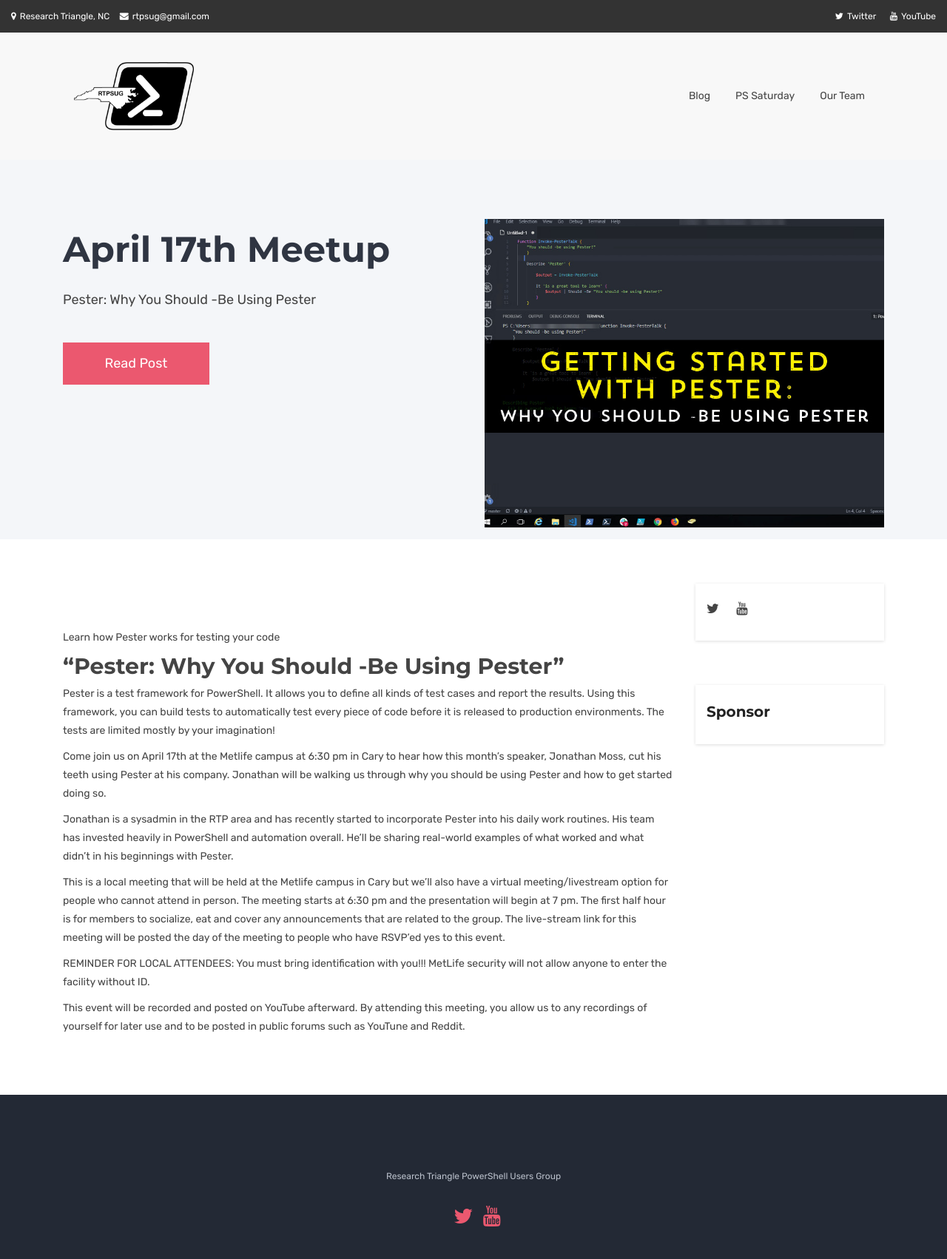
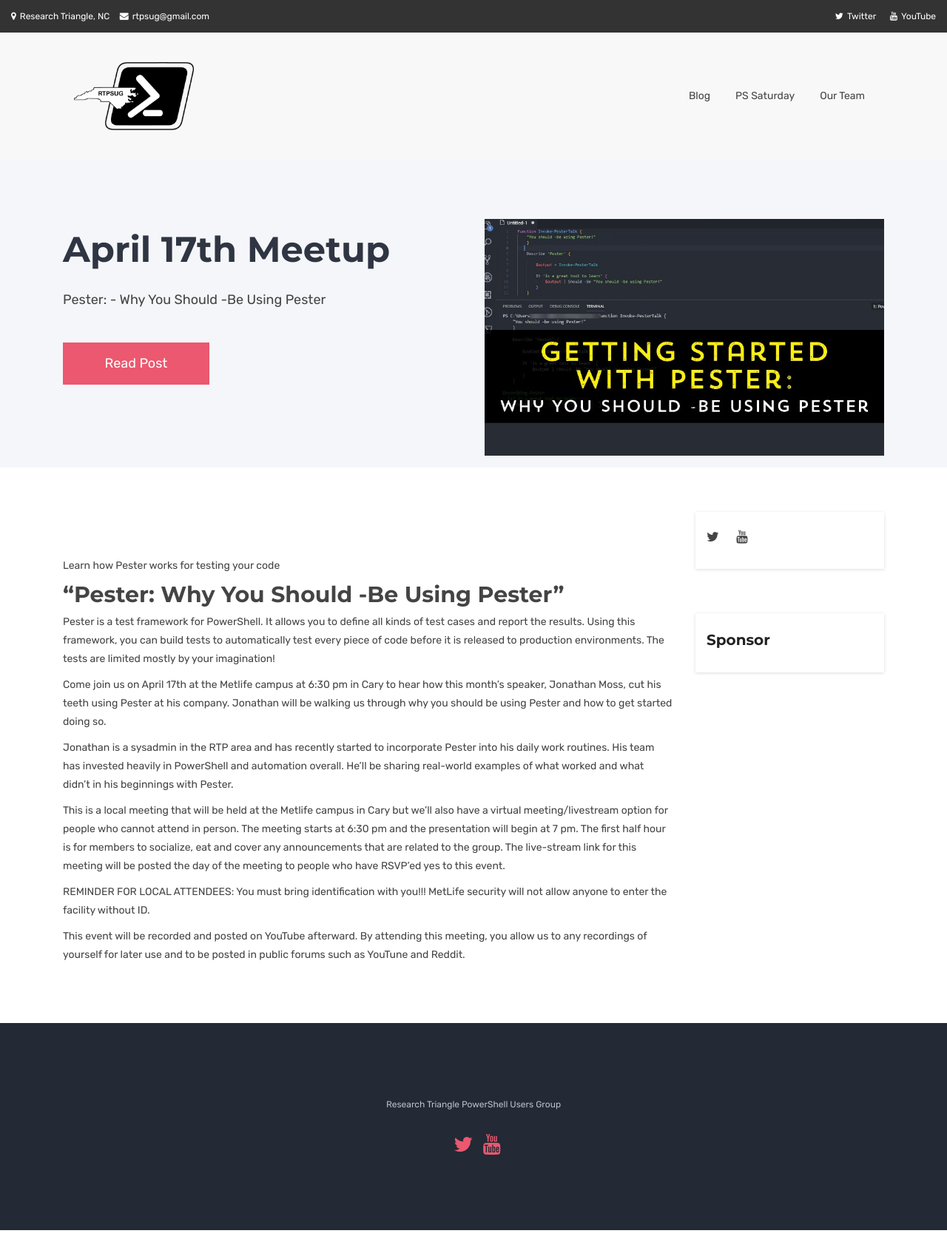
Before and after one commit to rtpsug/rtpsug.github.io, a Jekyll site: the page built from _posts/meetups/2019-04-16-April-17th-Meetup.md, in a window 1280 px wide. Shown: the top 1702 px of the page at 74% size. Built offline with Jekyll 4.4.1, drawn with Linux system fonts in a browser that asks for light colours.

Commit message:
Edit post date to the past & update graphic size (792x445)

```diff
--- a/_includes/themes/bootstrap/blog.html
+++ b/_includes/themes/bootstrap/blog.html
@@ -4,14 +4,9 @@
     <div class="container">
       <div class="row">
         <div class="col-sm-12 col-md-9">
-
            {{ content }}
-
             {% include JB/comments %}
-
-
         </div>
-
         <div class="col-sm-12 col-md-3">
           {% include side-bar.html %}
         </div>
--- a/_includes/themes/bootstrap/footer.html
+++ b/_includes/themes/bootstrap/footer.html
@@ -13,7 +13,6 @@
                   {% if site.author.youtube %}<a href="https://youtube.com/c/{{ site.author.youtube }}"><i class="fa fa-2x fa-youtube"></i></a>{% endif %}
                   {% if site.author.linkedin %}<a href="https://www.linkedin.com/in/{{ site.author.linkedin }}/"><i class="fa fa-2x fa-linkedin"></i></a>{% endif %}
                   {% if site.author.instagram %}<a href="https://www.instagram.com/{{ site.author.instagram }}/"><i class="fa fa-2x fa-instagram"></i></a>{% endif %}
-
           </span>
         </div>
       </footer>
--- a/_includes/themes/bootstrap/post.html
+++ b/_includes/themes/bootstrap/post.html
@@ -20,13 +20,8 @@
           </div>
         </div>
       </div>
-
-
-
 <!-- Post content+sidebar -->
-
 <div class="mb-60"></div>
-
   <!-- Blog content + sidebar -->
   <section id="post" class="blog">
     <div class="container">
--- a/_posts/meetups/2019-04-17-April-17th-Meetup.md
+++ b/_posts/meetups/2019-04-16-April-17th-Meetup.md
@@ -1,7 +1,7 @@
 ---
 layout: post
 category : meetups
-tagline: "Pester: Why You Should -Be Using Pester"
+tagline: "Pester: - Why You Should -Be Using Pester"
 tags : [bootstrap 4, web desing, jekyll]
 img : meetups/2019-04-17.jpg
 img-mobile :
--- a/blog.html
+++ b/blog.html
@@ -15,7 +15,7 @@ canonical: https://rtpsug.com/blog
 {% for post in site.posts %}
 	  <div class="blog-block post-content-area">
 	   {% if post.img %}
-            <img src="{{ BASE_PATH }}/assets/images/{{ post.img }}" alt="{{ post.title }} image">
+            <a href="{{ BASE_PATH }}{{ post.url }}"><img src="{{ BASE_PATH }}/assets/images/{{ post.img }}" alt="{{ post.title }} image"></a>
 	   {% endif %}
             <div class="blog-post">
               <h3><a href="{{ BASE_PATH }}{{ post.url }}">{{ post.title }}</a></h3>
```
Also changed, not shown: _includes/themes/bootstrap/default.html (+1 -14 lines), assets/images/meetups/2019-04-17.jpg.
